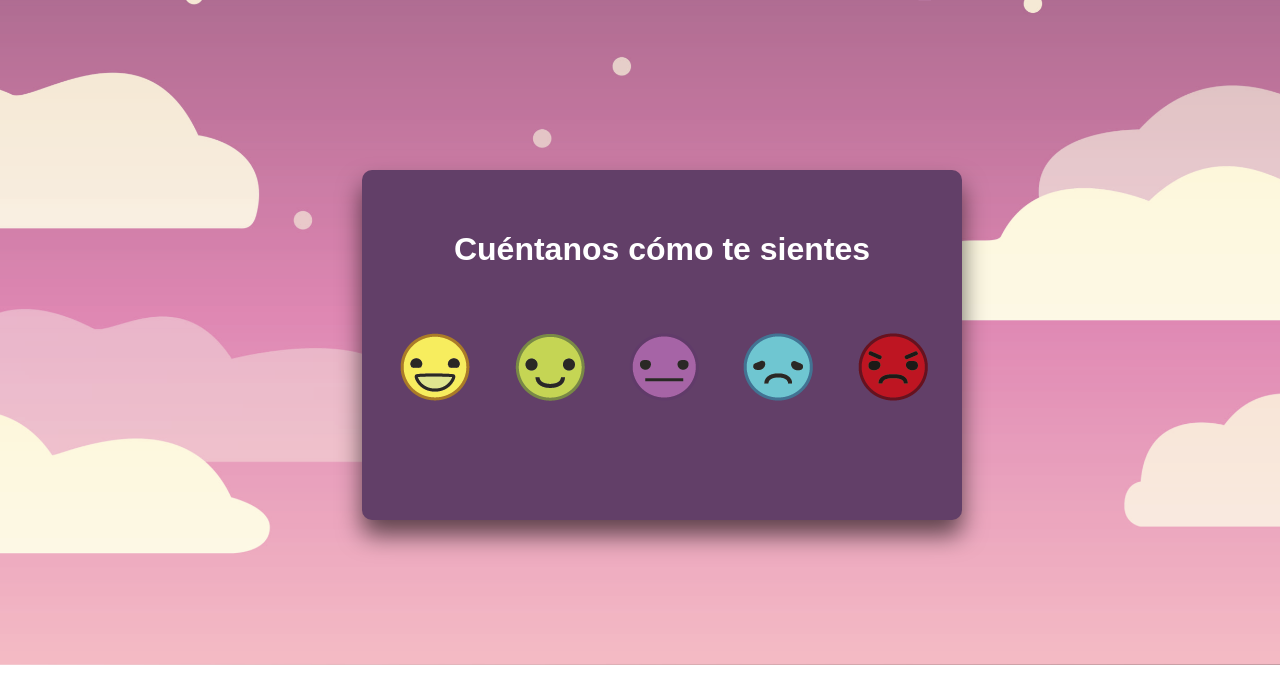
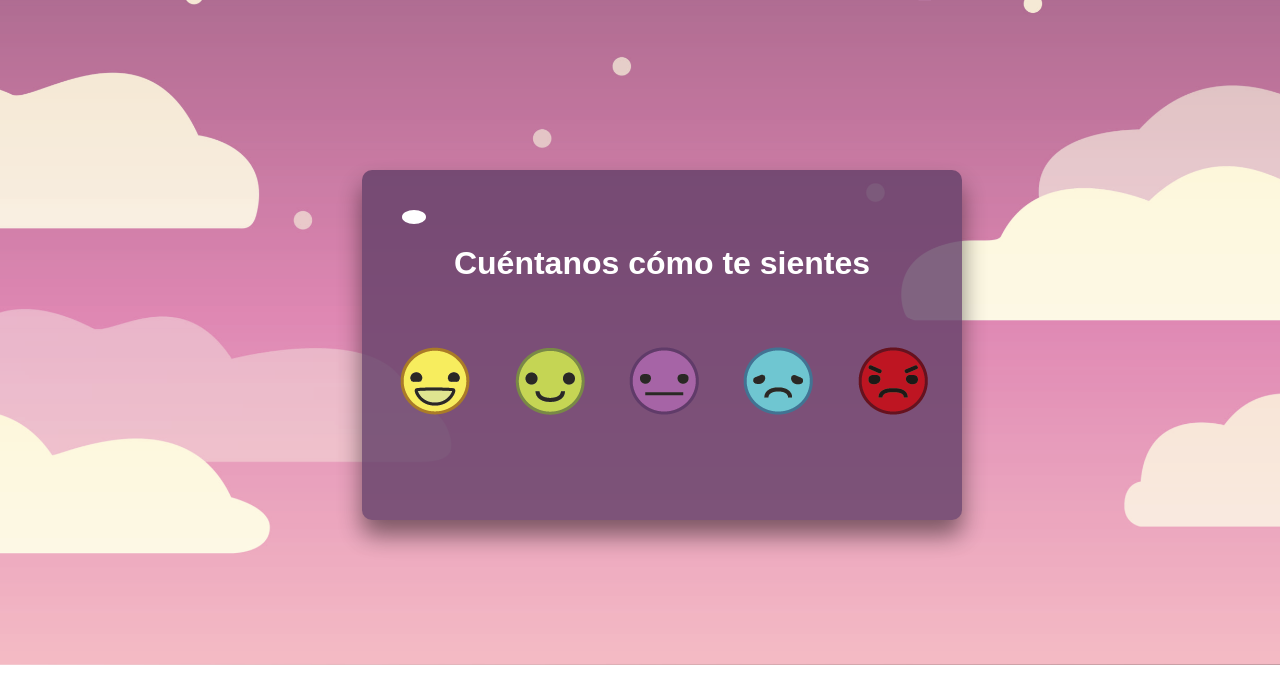
Before and after one commit to Valencua/EpiCare, a PHP site: page /Lobby.html in a window 1280 px wide. Shown: the part 135-808 px from the top of the page. Run offline with PHP 8.4, Linux system fonts and the light colour scheme.

Commit message:
Brillo:hover Botón cerrar cuadro // arreglar calendario

```diff
--- a/workspace/Sitio/html/Lobby.html
+++ b/workspace/Sitio/html/Lobby.html
@@ -31,17 +31,22 @@
             <li><a href="Profile.html"><img src="Icono-Usuario.png"></a></li>
         </ul>
     </nav>
-    <div class="cuadro">
+        <div class="cuadro" id="cuadro">
+            <button type="button" id="cerrar" class="cerrar"></button>
             <h1 style="color:#fff">Cuéntanos cómo te sientes</h1>
+
             <nav>
                 <ul class="emociones">
-                <li><button type="button"><img src="Iamsohappyhappy.png"></button></li>
-                <li><button type="button"><img src="happy.png"></button></li>
-                <li><button type="button"><img src="Meh.png"></button></li>
-                <li><button type="button"><img src="Tite.png"></button></li>
-                <li><button type="button"><img src="enojado.png"></button></li>
+                    <li><button type="button" id="#"><img src="Iamsohappyhappy.png"></button></li>
+                    <li><button type="button" id="#"><img src="happy.png"></button></li>
+                    <li><button type="button" id="#"><img src="Meh.png"></button></li>
+                    <li><button type="button" id="#"><img src="Tite.png"></button></li>
+                    <li><button type="button" id="#"><img src="enojado.png"></button></li>
                 </ul>
             </nav>
+
         </div>
+    <div class="caja" id="caja"></div>
+    <script src="lobby.js"></script>
 </body>
 </html>
--- /dev/null
+++ b/workspace/Sitio/html/lobby.js
@@ -0,0 +1,9 @@
+const botonOcultar = document.getElementById('cerrar');
+const miCuadro = document.getElementById('cuadro');
+const miCaja = document.getElementById('caja');
+
+botonOcultar.addEventListener("click", () =>{
+   console.log("cerrado");
+   miCuadro.style.display = 'none';
+   miCaja.style.display = 'none';
+})
--- a/workspace/Sitio/html/styles.css
+++ b/workspace/Sitio/html/styles.css
@@ -132,7 +132,6 @@ body{
   height: 350px;
   padding: 8% 0 0;
   margin-right: 50%;
-  background-color: #623F68;
   margin-left: 150px;
   position: relative;
   z-index: 1;
@@ -144,8 +143,33 @@ body{
   padding: 40px;
   transform: translate(-50%, -50%);
   box-sizing: border-box;
+  border-radius: 10px;
+}
+.caja {
+  width: 270px;
+  height: 350px;
+  padding: 8% 0 0;
+  margin-right: 50%;
+  background-color: #623F68;
+  opacity: 80%;
+  margin-left: 150px;
+  position: relative;
+  z-index: 0;
+  text-align: center;
+  position: absolute;
+  top: 60%;
+  left: 40%;
+  width: 600px;
+  padding: 40px;
+  transform: translate(-50%, -50%);
+  box-sizing: border-box;
   box-shadow: 0 15px 25px rgba(0,0,0,.6);
   border-radius: 10px;
+}
+#cerrar {
+  padding: 5px 10px;
+  display:flex;
+  background-color: #fff;
 }
 .emociones
 {
@@ -162,8 +186,12 @@ body{
 .emociones img:hover
 {
 transform: scale(1.07);
+box-shadow: 0 0 5px #995FA3,
+              0 0 25px #995FA3,
+              0 0 50px #995FA3,
+              0 0 100px #995FA3;
+              border-radius: 100%;
 }
-
 .photo {
   margin-top: -70px;
 }
```
Also changed, not shown: workspace/Sitio/html/main.js (line endings or trailing spaces). Lines whose indentation alone changed are shown as unchanged.
